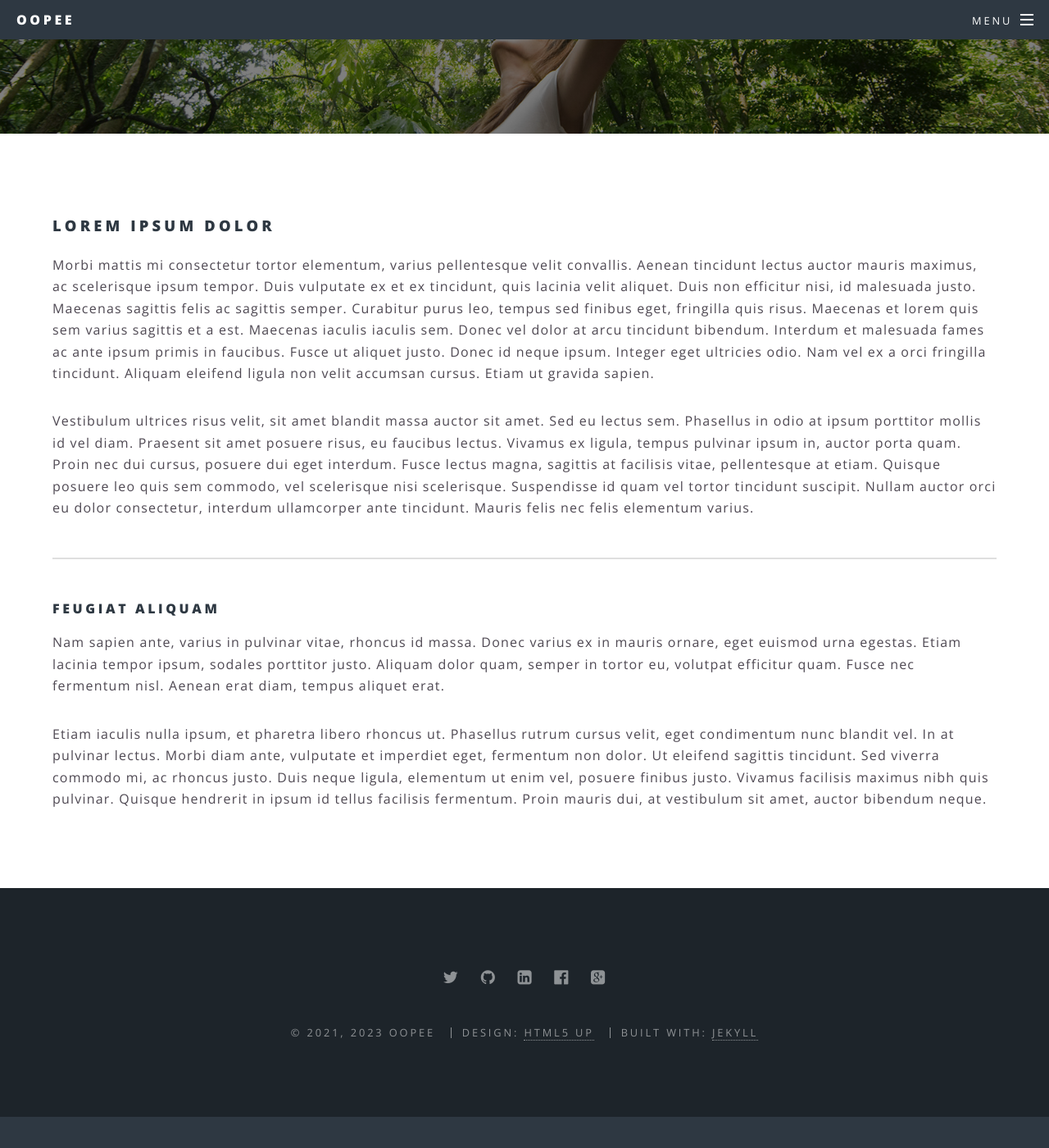
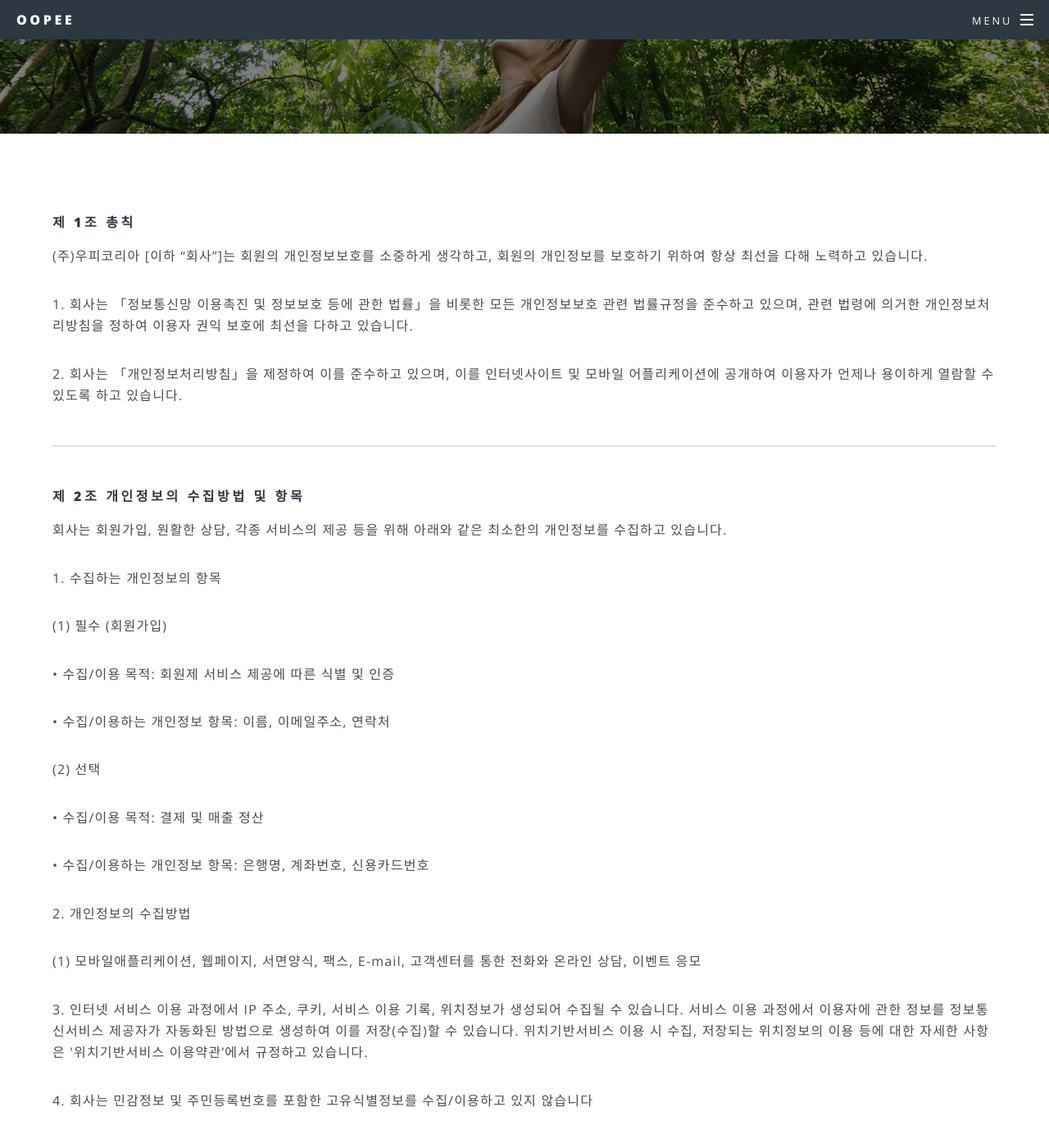
Before and after one commit to inansung/www.oopee.com, a Jekyll site: the page built from privacy-policy.html, in a window 1280 px wide and 1400 px high, scrolled down 230 px. Shown: the whole window at 82% size. Built offline with Jekyll 4.4.1, drawn with Linux system fonts in a browser that asks for light colours; before the commit the page ends 1592 px from its top, so only the background shows below that.

Commit message:
2023.10.04+2

```diff
--- a/privacy-policy.html
+++ b/privacy-policy.html
@@ -2,10 +2,21 @@
 layout: page
 title: 개인정보 취급 방침
 ---
-	<h3>Lorem ipsum dolor</h3>
-	<p>Morbi mattis mi consectetur tortor elementum, varius pellentesque velit convallis. Aenean tincidunt lectus auctor mauris maximus, ac scelerisque ipsum tempor. Duis vulputate ex et ex tincidunt, quis lacinia velit aliquet. Duis non efficitur nisi, id malesuada justo. Maecenas sagittis felis ac sagittis semper. Curabitur purus leo, tempus sed finibus eget, fringilla quis risus. Maecenas et lorem quis sem varius sagittis et a est. Maecenas iaculis iaculis sem. Donec vel dolor at arcu tincidunt bibendum. Interdum et malesuada fames ac ante ipsum primis in faucibus. Fusce ut aliquet justo. Donec id neque ipsum. Integer eget ultricies odio. Nam vel ex a orci fringilla tincidunt. Aliquam eleifend ligula non velit accumsan cursus. Etiam ut gravida sapien.</p>
-	<p>Vestibulum ultrices risus velit, sit amet blandit massa auctor sit amet. Sed eu lectus sem. Phasellus in odio at ipsum porttitor mollis id vel diam. Praesent sit amet posuere risus, eu faucibus lectus. Vivamus ex ligula, tempus pulvinar ipsum in, auctor porta quam. Proin nec dui cursus, posuere dui eget interdum. Fusce lectus magna, sagittis at facilisis vitae, pellentesque at etiam. Quisque posuere leo quis sem commodo, vel scelerisque nisi scelerisque. Suspendisse id quam vel tortor tincidunt suscipit. Nullam auctor orci eu dolor consectetur, interdum ullamcorper ante tincidunt. Mauris felis nec felis elementum varius.</p>
+	<h4>제 1조 총칙</h4>
+	<p>(주)우피코리아 [이하 “회사”]는 회원의 개인정보보호를 소중하게 생각하고, 회원의 개인정보를 보호하기 위하여 항상 최선을 다해 노력하고 있습니다.</p>
+	<p>1. 회사는 「정보통신망 이용촉진 및 정보보호 등에 관한 법률」을 비롯한 모든 개인정보보호 관련 법률규정을 준수하고 있으며, 관련 법령에 의거한 개인정보처리방침을 정하여 이용자 권익 보호에 최선을 다하고 있습니다.</p>
+	<p>2. 회사는 「개인정보처리방침」을 제정하여 이를 준수하고 있으며, 이를 인터넷사이트 및 모바일 어플리케이션에 공개하여 이용자가 언제나 용이하게 열람할 수 있도록 하고 있습니다.</p>
 	<hr />
-	<h4>Feugiat aliquam</h4>
-	<p>Nam sapien ante, varius in pulvinar vitae, rhoncus id massa. Donec varius ex in mauris ornare, eget euismod urna egestas. Etiam lacinia tempor ipsum, sodales porttitor justo. Aliquam dolor quam, semper in tortor eu, volutpat efficitur quam. Fusce nec fermentum nisl. Aenean erat diam, tempus aliquet erat.</p>
-	<p>Etiam iaculis nulla ipsum, et pharetra libero rhoncus ut. Phasellus rutrum cursus velit, eget condimentum nunc blandit vel. In at pulvinar lectus. Morbi diam ante, vulputate et imperdiet eget, fermentum non dolor. Ut eleifend sagittis tincidunt. Sed viverra commodo mi, ac rhoncus justo. Duis neque ligula, elementum ut enim vel, posuere finibus justo. Vivamus facilisis maximus nibh quis pulvinar. Quisque hendrerit in ipsum id tellus facilisis fermentum. Proin mauris dui, at vestibulum sit amet, auctor bibendum neque.</p>
+	<h4>제 2조 개인정보의 수집방법 및 항목</h4>
+	<p>회사는 회원가입, 원활한 상담, 각종 서비스의 제공 등을 위해 아래와 같은 최소한의 개인정보를 수집하고 있습니다.</p>
+	<p>1. 수집하는 개인정보의 항목</p>
+	<p> (1) 필수 (회원가입)</p>
+	<p> • 수집/이용 목적: 회원제 서비스 제공에 따른 식별 및 인증</p>
+	<p> • 수집/이용하는 개인정보 항목: 이름, 이메일주소, 연락처</p>
+	<p> (2) 선택</p>
+	<p> • 수집/이용 목적: 결제 및 매출 정산</p>
+	<p> • 수집/이용하는 개인정보 항목: 은행명, 계좌번호, 신용카드번호</p>
+	<p>2. 개인정보의 수집방법</p>
+	<p> (1) 모바일애플리케이션, 웹페이지, 서면양식, 팩스, E-mail, 고객센터를 통한 전화와 온라인 상담, 이벤트 응모</p>
+	<p>3. 인터넷 서비스 이용 과정에서 IP 주소, 쿠키, 서비스 이용 기록, 위치정보가 생성되어 수집될 수 있습니다. 서비스 이용 과정에서 이용자에 관한 정보를 정보통신서비스 제공자가 자동화된 방법으로 생성하여 이를 저장(수집)할 수 있습니다. 위치기반서비스 이용 시 수집, 저장되는 위치정보의 이용 등에 대한 자세한 사항은 '위치기반서비스 이용약관’에서 규정하고 있습니다.</p>
+	<p>4. 회사는 민감정보 및 주민등록번호를 포함한 고유식별정보를 수집/이용하고 있지 않습니다</p>
```
